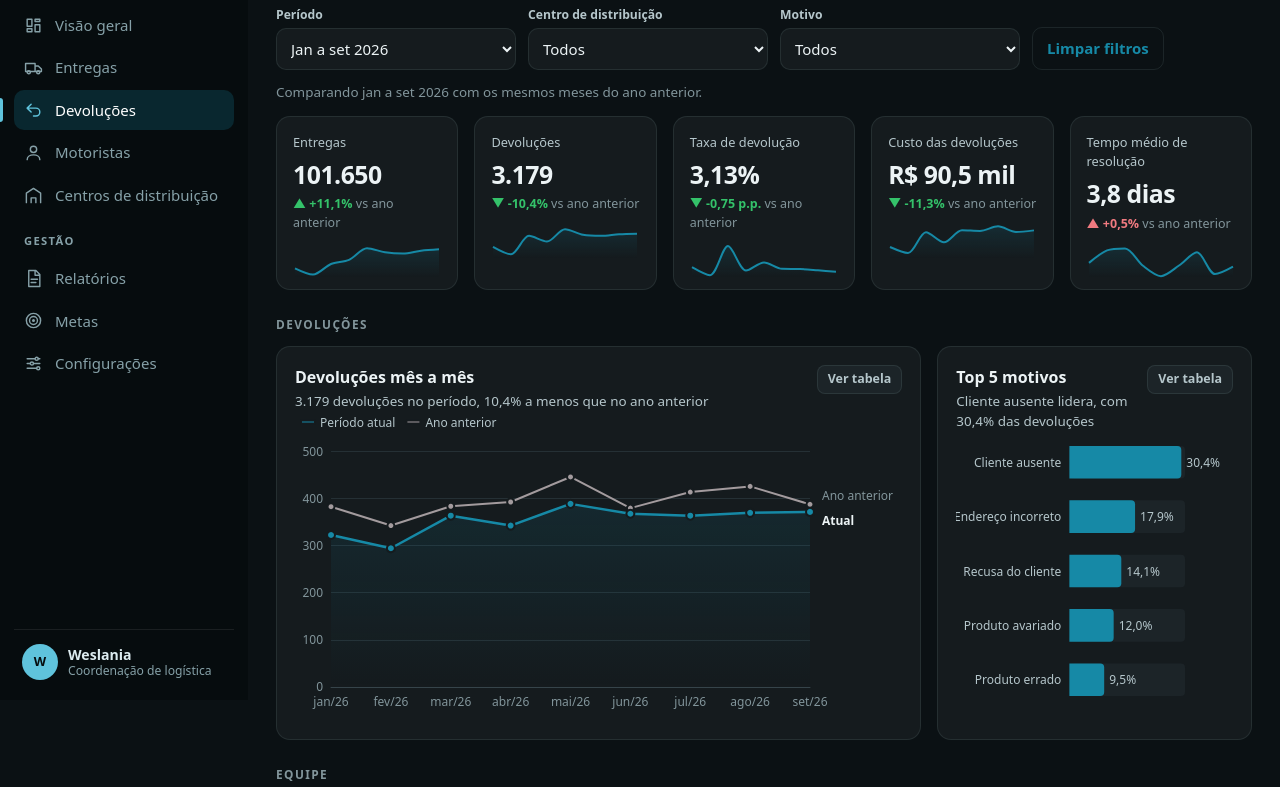
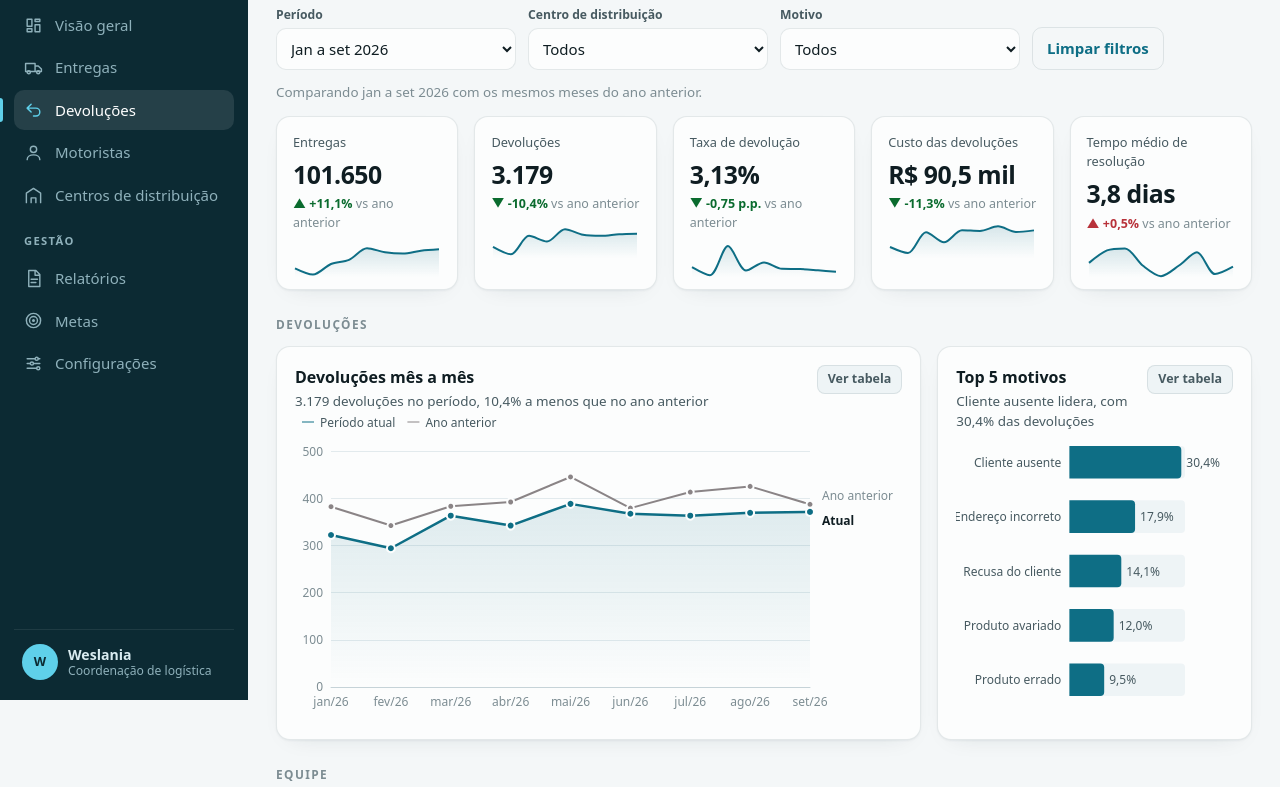
Before and after one commit to DeborahDalonso/logistics-dashboard-demo, a plain HTML site: page index.html in a window 1280 px wide. Shown: the part 100-887 px from the top of the page. Drawn offline with nearby package versions, Linux system fonts and the dark colour scheme.

Commit message:
feat: light theme by default, dark only via toggle

```diff
--- a/app.js
+++ b/app.js
@@ -376,18 +376,14 @@
   });
 
   // ---------- Tema ----------
-  function temaEscuro() {
-    var t = document.documentElement.getAttribute('data-theme');
-    if (t) return t === 'dark';
-    return window.matchMedia && window.matchMedia('(prefers-color-scheme: dark)').matches;
-  }
+  // O claro é o padrão: o escuro só entra quando a pessoa clica no botão de tema.
+  function temaEscuro() { return document.documentElement.getAttribute('data-theme') === 'dark'; }
   document.getElementById('botao-tema').addEventListener('click', function () {
     var novo = temaEscuro() ? 'light' : 'dark';
     document.documentElement.setAttribute('data-theme', novo);
     try { localStorage.setItem('tema', novo); } catch (e) {}
     if (D) atualizar();
   });
-  if (window.matchMedia) window.matchMedia('(prefers-color-scheme: dark)').addEventListener('change', function () { if (D) atualizar(); });
   var espera;
   window.addEventListener('resize', function () { clearTimeout(espera); espera = setTimeout(function () { Object.keys(graficos).forEach(function (k) { graficos[k].resize(); }); }, 120); });
 
--- a/styles.css
+++ b/styles.css
@@ -1,5 +1,5 @@
 /* ============================================================
-   Identidade azul-petróleo. Cores por papel; o escuro tem passos próprios,
+   Identidade azul-petróleo. Cores por papel. O claro é o padrão; o escuro só entra pelo botão de tema e tem passos próprios,
    validados contra o próprio fundo (cereja x cinza, daltonismo ok).
    ============================================================ */
 :root {
@@ -33,34 +33,6 @@
   --sombra: 0 1px 2px rgba(10, 40, 50, 0.05), 0 8px 24px -16px rgba(10, 40, 50, 0.18);
   --raio: 14px;
   --fonte: system-ui, -apple-system, "Segoe UI", Roboto, sans-serif;
-}
-@media (prefers-color-scheme: dark) {
-  :root:where(:not([data-theme="light"])) {
-    color-scheme: dark;
-    --pagina: #0b1114;
-    --superficie: #151b1e;
-    --superficie-2: #1c2428;
-    --tinta: #ecf3f5;
-    --tinta-2: #b5c6cb;
-    --tinta-muda: #82959b;
-    --grade: #253035;
-    --eixo: #36444a;
-    --borda: rgba(200, 235, 245, 0.09);
-    --marca: #1689a6;
-    --marca-forte: #5fc3dc;
-    --marca-suave: #123540;
-    --serie-ref: #a39b9e;
-    --seq-0: #16323b;
-    --seq-1: #9fdcec;
-    --bom: #34c26a;
-    --ruim: #f07a80;
-    --menu-fundo: #060c0e;
-    --menu-tinta: #dcebef;
-    --menu-tinta-2: #86a1a8;
-    --menu-ativo: rgba(22, 137, 166, 0.22);
-    --menu-acento: #5fc3dc;
-    --sombra: none;
-  }
 }
 :root[data-theme="dark"] {
   color-scheme: dark;
@@ -165,10 +137,6 @@ h1 { margin: 2px 0 0; font-size: 1.6rem; font-weight: 700; letter-spacing: -0.02
 .icone-sol { display: none; }
 :root[data-theme="dark"] .icone-sol { display: block; }
 :root[data-theme="dark"] .icone-lua { display: none; }
-@media (prefers-color-scheme: dark) {
-  :root:not([data-theme="light"]) .icone-sol { display: block; }
-  :root:not([data-theme="light"]) .icone-lua { display: none; }
-}
 
 /* Filtros: uma linha acima de tudo que eles afetam. */
 .filtros { display: flex; flex-wrap: wrap; align-items: flex-end; gap: 12px; padding-top: 18px; }
```
